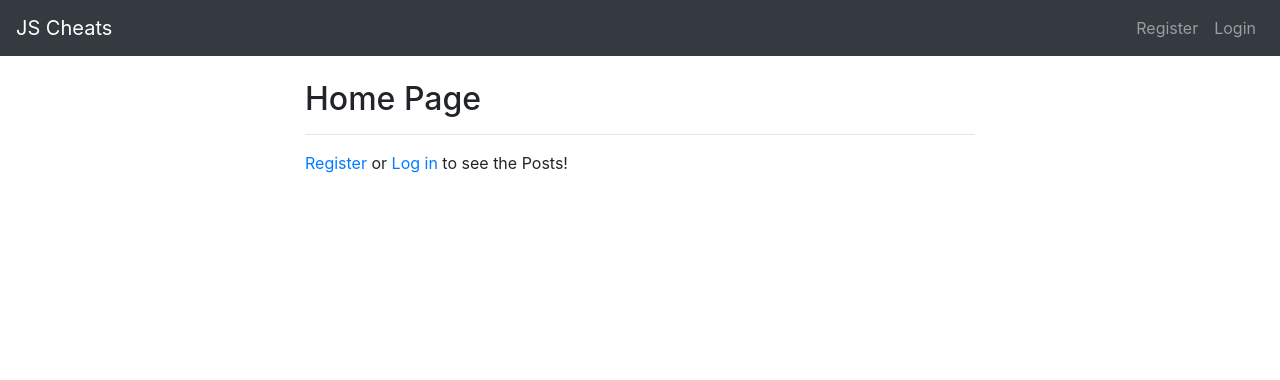
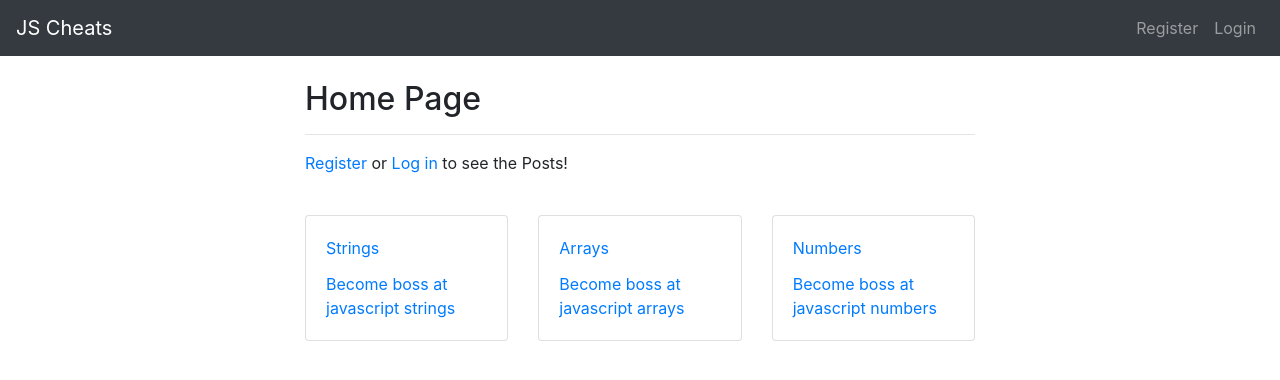
Before and after one commit to jwaltrip/js-cheats, a React (Create React App) app: page / in a window 1280 px wide. Shown: the top 380 px of the page. Built offline with nearby package versions, Linux system fonts and the light colour scheme.

Commit message:
created initial homepage links for string, array, and numbers

```diff
--- a/src/App.js
+++ b/src/App.js
@@ -9,6 +9,10 @@ import TopNavbar from "./components/TopNavbar/TopNavbar";
 import Register from "./components/Register/Register";
 import Login from "./components/Login/Login";
 import Home from "./components/Home/Home";
+import Home2 from "./components/Home/Home2";
+import StringPage from "./components/StringPage/StringPage";
+import NumberPage from "./components/NumberPage/NumberPage";
+import ArrayPage from "./components/ArrayPage/ArrayPage";
 import { Container } from 'reactstrap';
 
 class App extends Component {
@@ -19,10 +23,13 @@ class App extends Component {
 
           <TopNavbar />
           <Container>
-            <Route exact path="/" component={ Home } />
+            <Route exact path="/" component={ Home2 } />
             <Route exact path="/register" component={ Register } />
             <Route exact path="/login" component={ Login } />
             <Route exact path="/posts" component={ PostContainer } />
+            <Route exact path="/strings" component={ StringPage } />
+            <Route exact path="/arrays" component={ ArrayPage } />
+            <Route exact path="/numbers" component={ NumberPage } />
           </Container>
         </div>
       </Router>
--- /dev/null
+++ b/src/components/ArrayPage/ArrayPage.js
@@ -0,0 +1,15 @@
+import React, { Component } from 'react';
+// import PropTypes from 'prop-types';
+
+class ArrayPage extends Component {
+  render() {
+    return (
+      <div>
+        <h1>Arrays</h1>
+        <hr/>
+      </div>
+    );
+  }
+}
+
+export default ArrayPage;
--- /dev/null
+++ b/src/components/Home/Home2.js
@@ -0,0 +1,43 @@
+import React from 'react';
+import PropTypes from 'prop-types';
+import { Link } from 'react-router-dom';
+import { connect } from 'react-redux';
+import HomeCard from '../HomeCard/HomeCard';
+import { Container, Row, Col } from 'reactstrap';
+
+const Home2 = (props) => {
+  const loggedOutContent = <p><Link to="/register">Register</Link> or <Link to="/login">Log in</Link> to see the Posts!</p>;
+  const loggedInContent = <p>Check out the <Link to="/posts">Posts!</Link></p>;
+
+  return (
+    <div className="container" style={{ width: 700 }}>
+      <h2>Home Page</h2>
+      <hr/>
+      {props.auth.isAuthenticated ? loggedInContent : loggedOutContent}
+      <br />
+      <Row>
+        <Col>
+          <Link to="/strings"><HomeCard title={'Strings'} description={'Become boss at javascript strings'} /></Link>
+        </Col>
+        <Col>
+          <Link to="/arrays"><HomeCard title={'Arrays'} description={'Become boss at javascript arrays'} /></Link>
+        </Col>
+        <Col>
+          <Link to="/numbers"><HomeCard title={'Numbers'} description={'Become boss at javascript numbers'} /></Link>
+        </Col>
+      </Row>
+    </div>
+  );
+};
+
+Home2.propTypes = {
+  auth: PropTypes.object.isRequired
+};
+
+const mapStateToProps = state => ({
+  auth: state.auth
+});
+
+export default connect(
+  mapStateToProps
+)(Home2);
--- /dev/null
+++ b/src/components/HomeCard/HomeCard.js
@@ -0,0 +1,19 @@
+import React from 'react';
+// import PropTypes from 'prop-types';
+import { Card, CardText, CardBody, CardTitle } from 'reactstrap';
+
+const HomeCard = (props) => {
+  const { title, description } = props;
+
+  return (
+    <Card>
+      <CardBody>
+        <CardTitle>{title}</CardTitle>
+        {/*<CardSubtitle>Card subtitle</CardSubtitle>*/}
+        <CardText>{description}</CardText>
+      </CardBody>
+    </Card>
+  );
+};
+
+export default HomeCard;
--- /dev/null
+++ b/src/components/NumberPage/NumberPage.js
@@ -0,0 +1,15 @@
+import React, { Component } from 'react';
+// import PropTypes from 'prop-types';
+
+class NumberPage extends Component {
+  render() {
+    return (
+      <div>
+        <h1>Numbers</h1>
+        <hr/>
+      </div>
+    );
+  }
+}
+
+export default NumberPage;
--- /dev/null
+++ b/src/components/StringPage/StringPage.js
@@ -0,0 +1,15 @@
+import React, { Component } from 'react';
+// import PropTypes from 'prop-types';
+
+class StringPage extends Component {
+  render() {
+    return (
+      <div>
+        <h1>Strings</h1>
+        <hr/>
+      </div>
+    );
+  }
+}
+
+export default StringPage;
```
